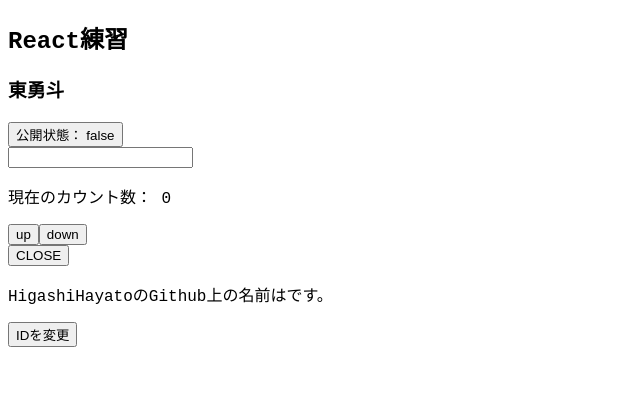
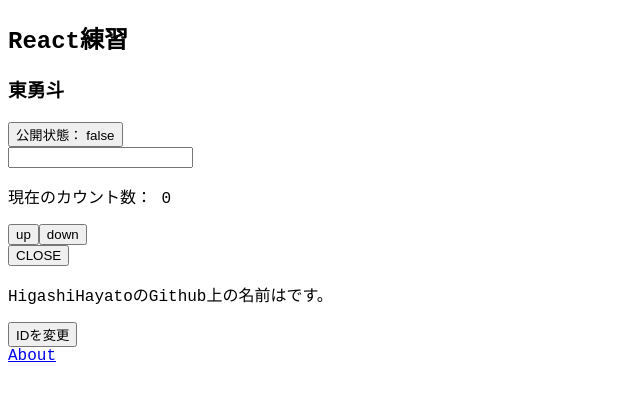
Before and after one commit to HigashiHayato/react-pracitce, a React (Create React App) app: page / in a window 1280 px wide. Shown: the top 398 px of the page, without its empty margins (0-640 px from the left). Built offline with nearby package versions, Linux system fonts and the light colour scheme; no server answers.

Commit message:
画面遷移追加

```diff
--- a/package.json
+++ b/package.json
@@ -8,6 +8,7 @@
     "@testing-library/user-event": "^13.5.0",
     "react": "^18.3.0",
     "react-dom": "^18.3.0",
+    "react-router-dom": "^6.23.1",
     "react-scripts": "5.0.1",
     "web-vitals": "^2.1.4"
   },
--- a/src/App.js
+++ b/src/App.js
@@ -1,45 +1,27 @@
-import { useEffect, useState } from "react";
-import { Article, TextInput, Counter, ToggleButton } from "./components/index"
+import { BrowserRouter, Routes, Route, Link } from "react-router-dom";
+import React, { Component } from "react";
+import Home from "./screen/Home";
 
 function App() {
 
-  const [name, setName] = useState('')
-  const [id, setId] = useState('HigashiHayato')
-  const ids = ['HigashiHayato', 'aws', 'google', 'facebook']
-  const getRamdomId = () => {
-    const _id = ids[Math.floor(Math.random() * ids.length)]
-    setId(_id)
-  }
+  return (
+    <BrowserRouter>
+      <div>
+        <Routes>
+          <Route exact path="/" element={<Home />} />
+          <Route exact path="/about" element={<About />} />
+        </Routes>
+      </div>
+    </BrowserRouter>
+  )
+}
 
-
-  useEffect(() => {
-    fetch(`https://api.github.com/users/${id}`)
-    .then(res => res.json())
-    .then(data => {
-      console.log(data)
-      setName(data.name)
-    })
-    .catch(error => {
-      console.error(error)
-    })
-  }, [id])
-
-
+const About = () => {
   return (
     <div>
-      <Article
-        title={'React練習'}
-        contents={'東勇斗'}
-      />
-      <TextInput />
-      <Counter />
-      <ToggleButton />
-      <div>
-        <p>{id}のGithub上の名前は{name}です。</p>
-        <button onClick={getRamdomId}>IDを変更</button>
-      </div>
-  </div>
-  );
-}
+      <h1>About</h1>
+    </div>
+  )
+};
 
 export default App;
--- /dev/null
+++ b/src/screen/Home.jsx
@@ -0,0 +1,46 @@
+import { useEffect, useState } from "react";
+import { Article, TextInput, Counter, ToggleButton } from "../components/index"
+import { Link } from "react-router-dom";
+
+const Home = () => {
+    const [name, setName] = useState('')
+    const [id, setId] = useState('HigashiHayato')
+    const ids = ['HigashiHayato', 'aws', 'google', 'facebook']
+    const getRamdomId = () => {
+      const _id = ids[Math.floor(Math.random() * ids.length)]
+      setId(_id)
+    }
+
+
+    useEffect(() => {
+      fetch(`https://api.github.com/users/${id}`)
+        .then(res => res.json())
+        .then(data => {
+          console.log(data)
+          setName(data.name)
+        })
+        .catch(error => {
+          console.error(error)
+        })
+    }, [id])
+
+
+    return (
+      <div>
+        <Article
+          title={'React練習'}
+          contents={'東勇斗'}
+        />
+        <TextInput />
+        <Counter />
+        <ToggleButton />
+        <div>
+          <p>{id}のGithub上の名前は{name}です。</p>
+          <button onClick={getRamdomId}>IDを変更</button>
+        </div>
+        <Link to="/about">About</Link>
+      </div>
+    );
+}
+
+export default Home;
```
Also changed, not shown: 1 other file (tests, documents, lock files or other folders).
